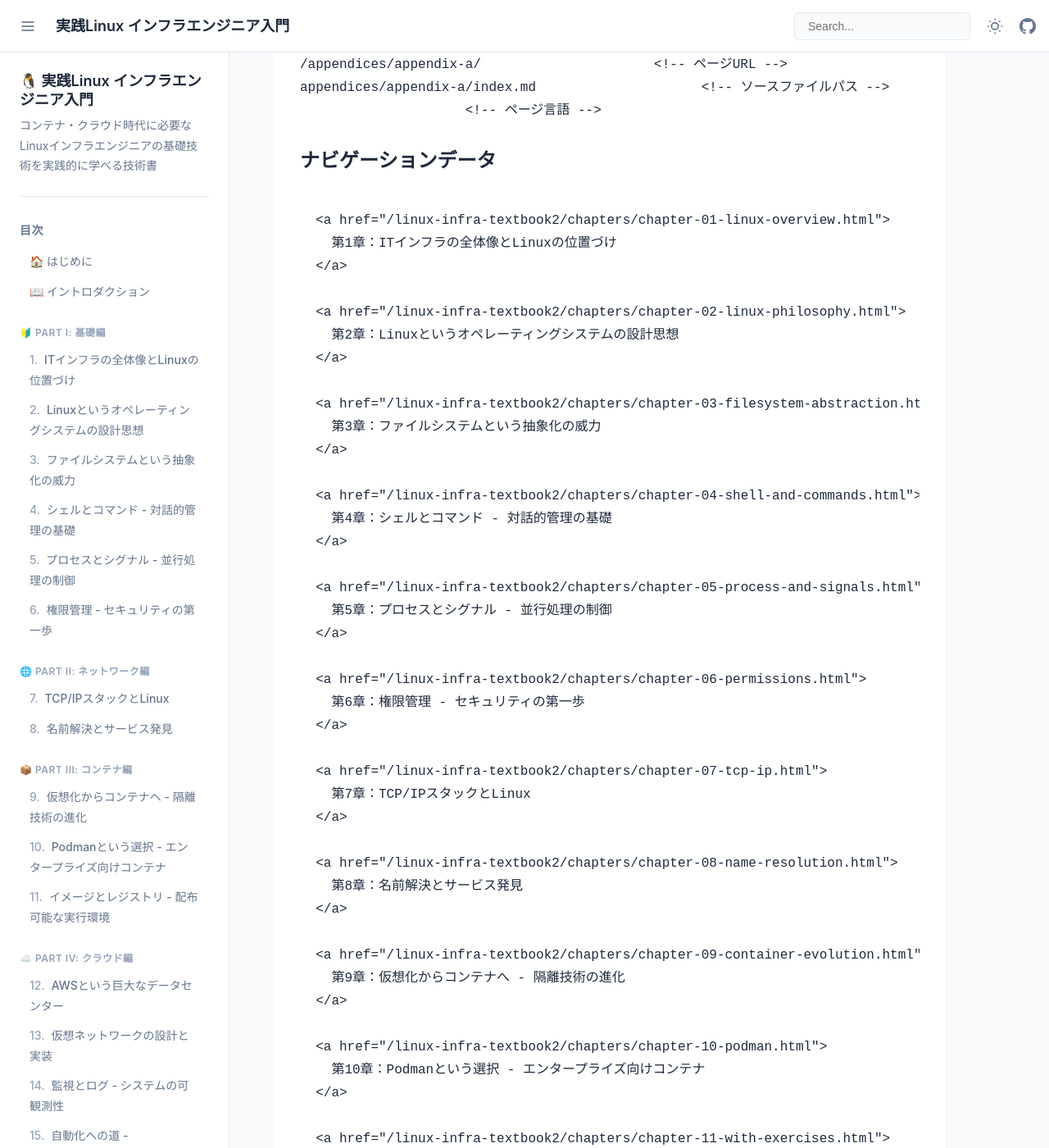
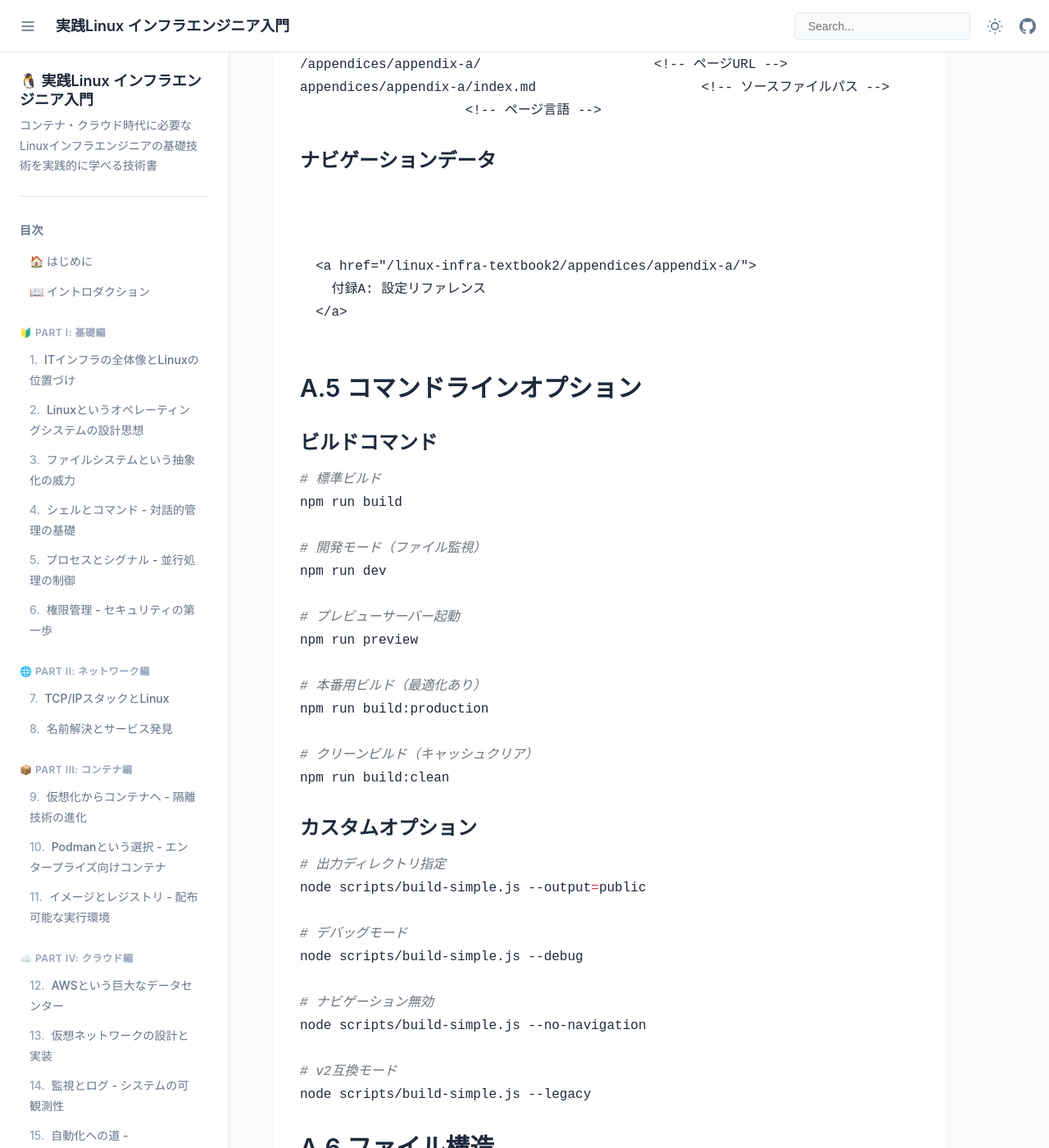
Before and after one commit to itdojp/linux-infra-textbook2, a Jekyll site: the page built from docs/appendices/appendix-a/index.md, in a window 1280 px wide and 1400 px high, scrolled down 6046 px. Shown: the whole window at 82% size. Built offline with Jekyll 4.4.1, drawn with Linux system fonts in a browser that asks for light colours; some of the changed text lies outside the part shown.

Commit message:
fix: correct navigation.yml paths for Pages (#17)
Co-authored-by: itdojp-automation <automation@itdo.jp>

```diff
--- a/docs/_data/navigation.yml
+++ b/docs/_data/navigation.yml
@@ -1,42 +1,3 @@
-# Navigation configuration
-introduction:
-  - title: "はじめに"
-    path: "/introduction/"
-
-chapters:
-  - title: "第1章：ITインフラの全体像とLinuxの位置づけ"
-    path: "/chapters/chapter-01-linux-overview.html"
-  - title: "第2章：Linuxというオペレーティングシステムの設計思想"
-    path: "/chapters/chapter-02-linux-philosophy.html"
-  - title: "第3章：ファイルシステムという抽象化の威力"
-    path: "/chapters/chapter-03-filesystem-abstraction.html"
-  - title: "第4章：シェルとコマンド - 対話的管理の基礎"
-    path: "/chapters/chapter-04-shell-and-commands.html"
-  - title: "第5章：プロセスとシグナル - 並行処理の制御"
-    path: "/chapters/chapter-05-process-and-signals.html"
-  - title: "第6章：権限管理 - セキュリティの第一歩"
-    path: "/chapters/chapter-06-permissions.html"
-  - title: "第7章：TCP/IPスタックとLinux"
-    path: "/chapters/chapter-07-tcp-ip.html"
-  - title: "第8章：名前解決とサービス発見"
-    path: "/chapters/chapter-08-name-resolution.html"
-  - title: "第9章：仮想化からコンテナへ - 隔離技術の進化"
-    path: "/chapters/chapter-09-container-evolution.html"
-  - title: "第10章：Podmanという選択 - エンタープライズ向けコンテナ"
-    path: "/chapters/chapter-10-podman.html"
-  - title: "第11章：イメージとレジストリ - 配布可能な実行環境"
-    path: "/chapters/chapter-11-with-exercises.html"
-  - title: "第12章：AWSという巨大なデータセンター"
-    path: "/chapters/chapter-12-with-exercises.html"
-  - title: "第13章：仮想ネットワークの設計と実装"
-    path: "/chapters/chapter-13-with-exercises.html"
-  - title: "第14章：監視とログ - システムの可観測性"
-    path: "/chapters/chapter-14-with-exercises.html"
-  - title: "第15章：自動化への道 - Infrastructure as Code"
-    path: "/chapters/chapter-15-infrastructure-as-code.html"
-
 appendices:
-  - title: "付録A: 設定リファレンス"
-    path: "/appendices/appendix-a/"
-  - title: "なぜから学ぶLinuxインフラ技術 - 全章演習問題解答集"
-    path: "/appendices/merged-exercise-answers.html"
+- title: '付録A: 設定リファレンス'
+  path: /appendices/appendix-a/
```
